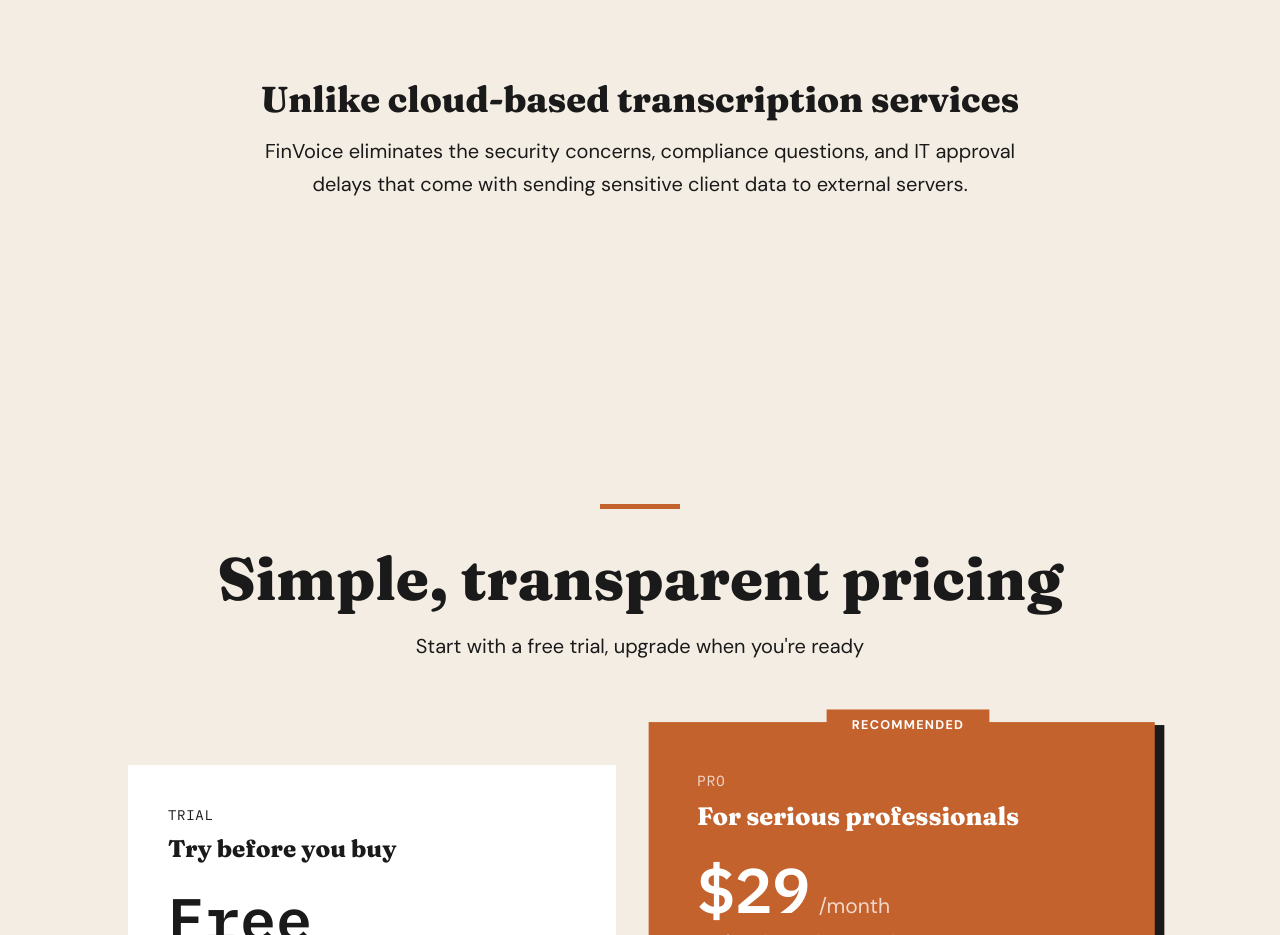
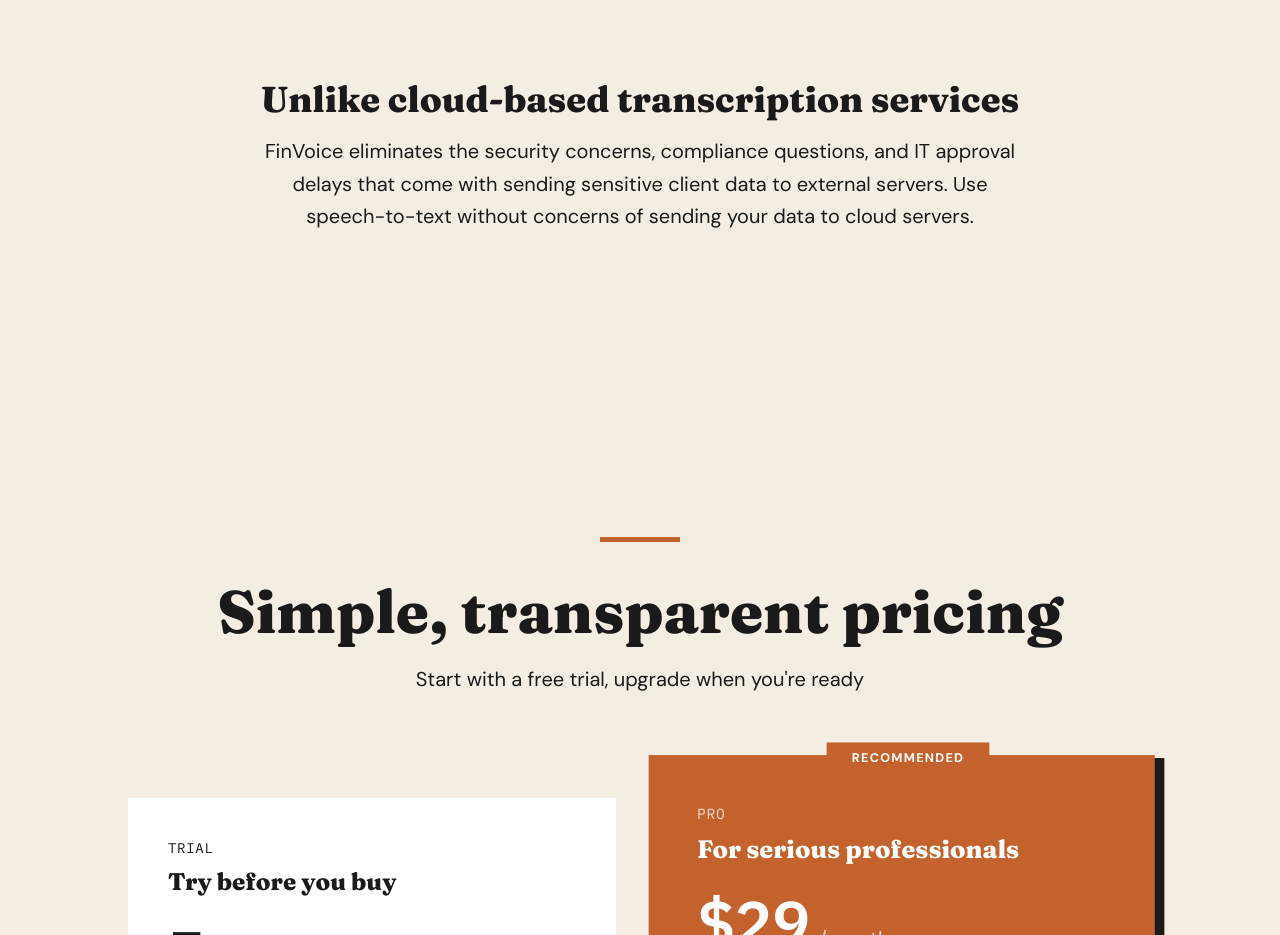
Before and after one commit to harrisonleaplab/Finvoice, a plain HTML site: page index.html in a window 1280 px wide. Shown: the part 5180-6115 px from the top of the page. Drawn offline with nearby package versions, Linux system fonts and the light colour scheme.

Commit message:
Add files via upload

```diff
--- a/index.html
+++ b/index.html
@@ -768,7 +768,7 @@
                 <div class="absolute top-0 left-0 w-full h-full" style="background: var(--sand); transform: translate(8px, 8px); z-index: -1;"></div>
                 <h3 class="text-3xl md:text-4xl font-bold display-font mb-4" style="color: var(--charcoal);">Unlike cloud-based transcription services</h3>
                 <p class="text-xl max-w-3xl mx-auto leading-relaxed" style="color: var(--charcoal);">
-                    FinVoice eliminates the security concerns, compliance questions, and IT approval delays that come with sending sensitive client data to external servers.
+                    FinVoice eliminates the security concerns, compliance questions, and IT approval delays that come with sending sensitive client data to external servers. Use speech-to-text without concerns of sending your data to cloud servers.
                 </p>
             </div>
         </div>
```
